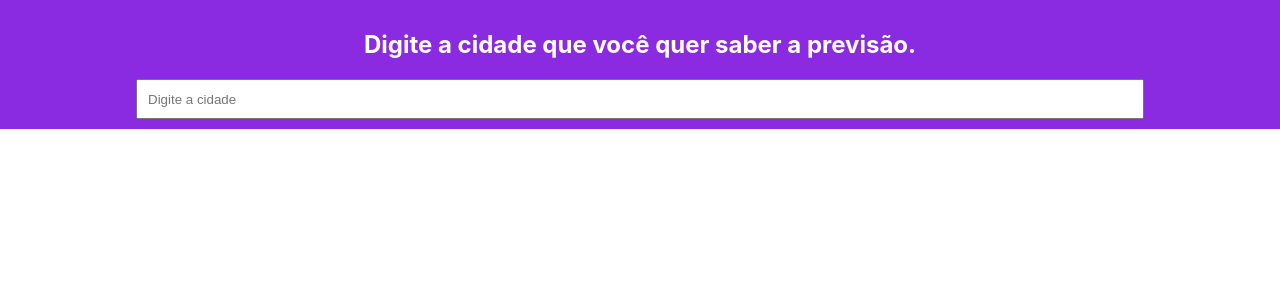
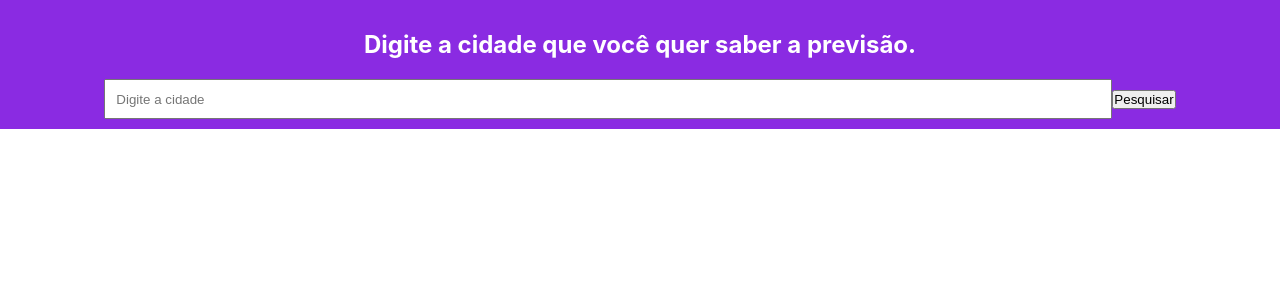
Before and after one commit to D-Sabino/Curso-de-ReactJS, a React (Create React App) app in the folder app_previsao_tempo/: page / in a window 1280 px wide. Shown: the top 300 px of the page. Built offline with nearby package versions, Linux system fonts and the light colour scheme.

Commit message:
Requisição automatizada na API

```diff
--- a/app_previsao_tempo/src/Search.js
+++ b/app_previsao_tempo/src/Search.js
@@ -10,15 +10,26 @@ export default Search;
 */
 
 function Search() {
-    function searchInput(){
+    function searchInput(e){
+        e.preventDefault();
         let currentValue = document.querySelector('input[name=searchInput').value;
-        /* Fazer requisição API */
+
+        /* Requisição API */
+        const url = `https://api.openweathermap.org/data/2.5/weather?q=${currentValue}&appid=4d8fb5b93d4af21d66a2948710284366&units=metric`;
+        fetch(url).then(response => response.json()).then(data=>{
+            const {main, name, sys, weather} = data;
+
+        })
     }
 
     return(
         <div className="search">
             <h2>Digite a cidade que você quer saber a previsão.</h2>
-            <input placeholder="Digite a cidade" onKeyUp={searchInput} type="text" name="searchInput" />
+
+            <form onSubmit={(e)=>searchInput(e)}>
+                <input placeholder="Digite a cidade" type="text" name="searchInput" />
+                <input type="submit" value="Pesquisar" />
+            </form>
         </div>
     )
 }
```
Also changed, not shown: app_previsao_tempo/src/App.css (line endings or trailing spaces).
